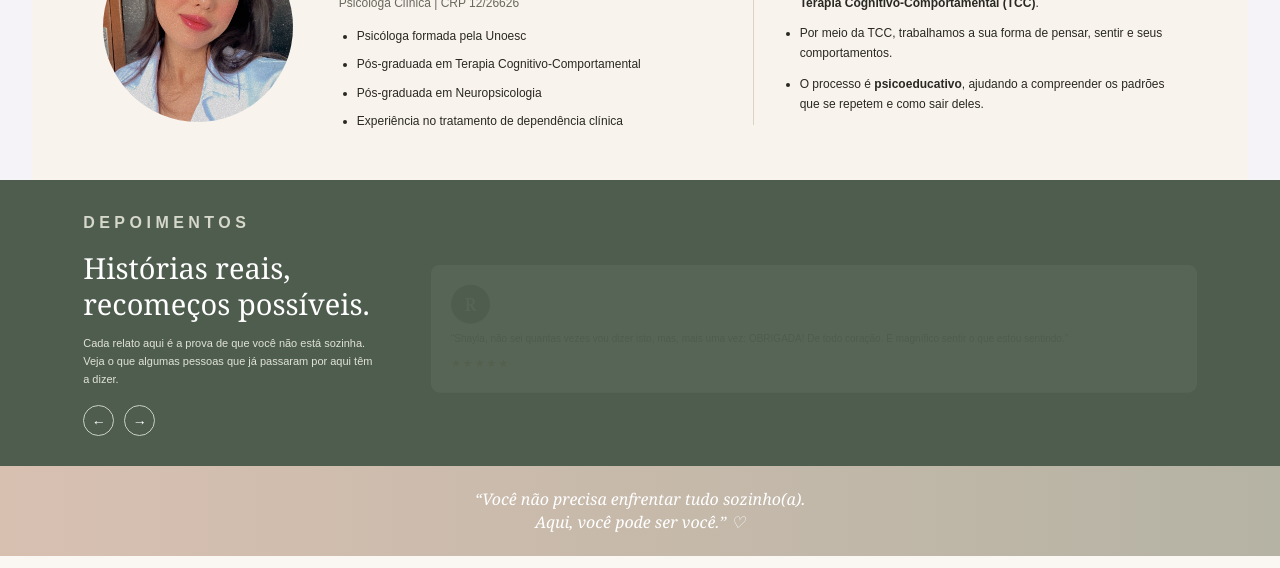
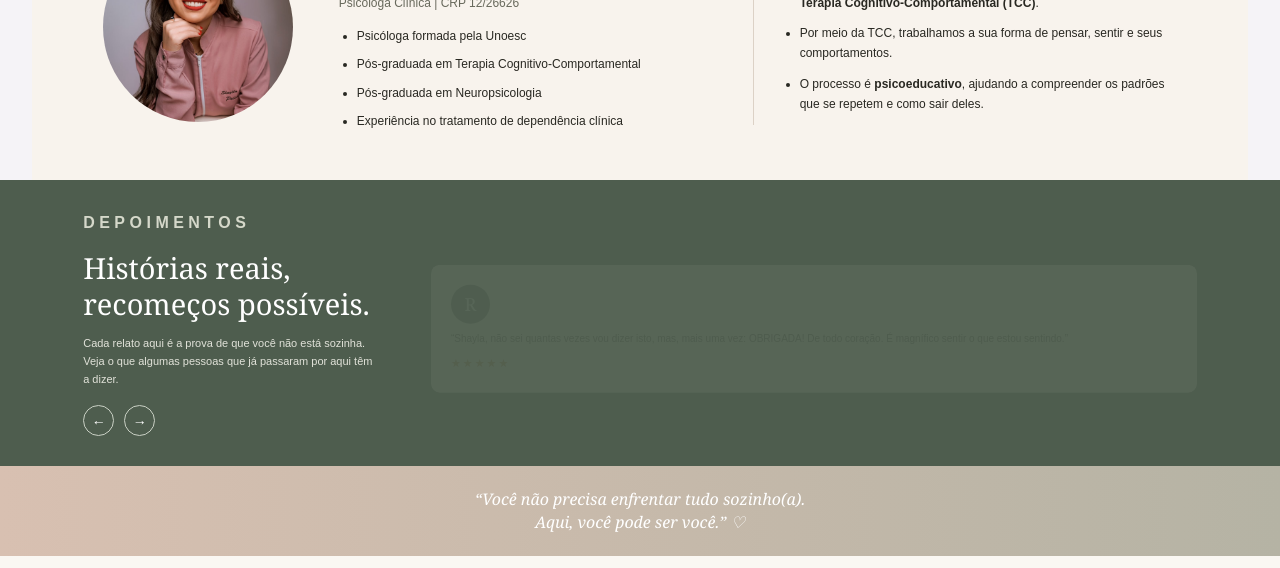
Before and after one commit to henriqueodev/site.ps, a website: page index.html in a window 1280 px wide. Shown: the part 1725-2293 px from the top of the page. Drawn offline with Linux system fonts and the light colour scheme.

Commit message:
alteração da foto da profissional

```diff
--- a/index.html
+++ b/index.html
@@ -329,7 +329,7 @@
   <div class="about-photo-container">
     <img
       class="about-photo"
-      src="assets/Shayla-foto-perfil.jpg"
+      src="assets/Shaylla-foto-perfil.jpeg"
       alt="Shaylla Correa, psicóloga clínica"
     />
   </div>
```
Also changed, not shown: assets/Shayla-foto-perfil.jpg (deleted), assets/Shaylla-foto-perfil.jpeg (added).
